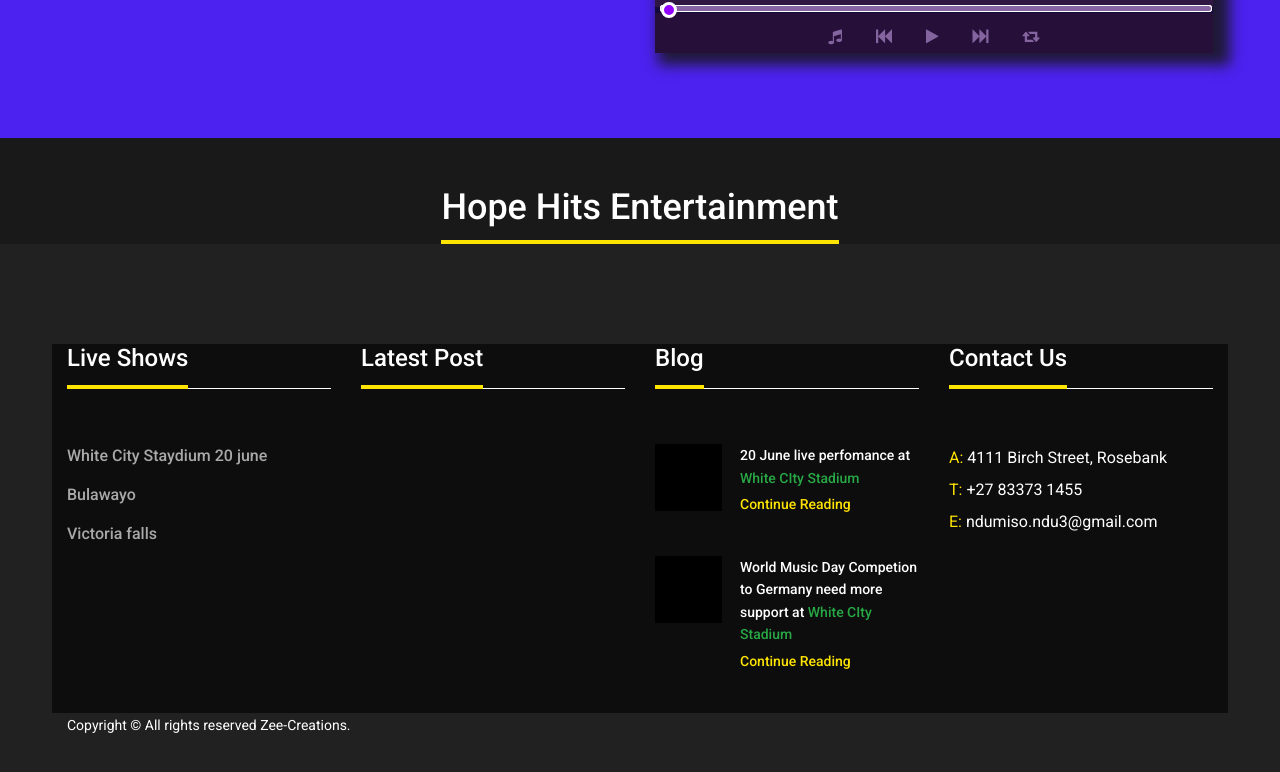
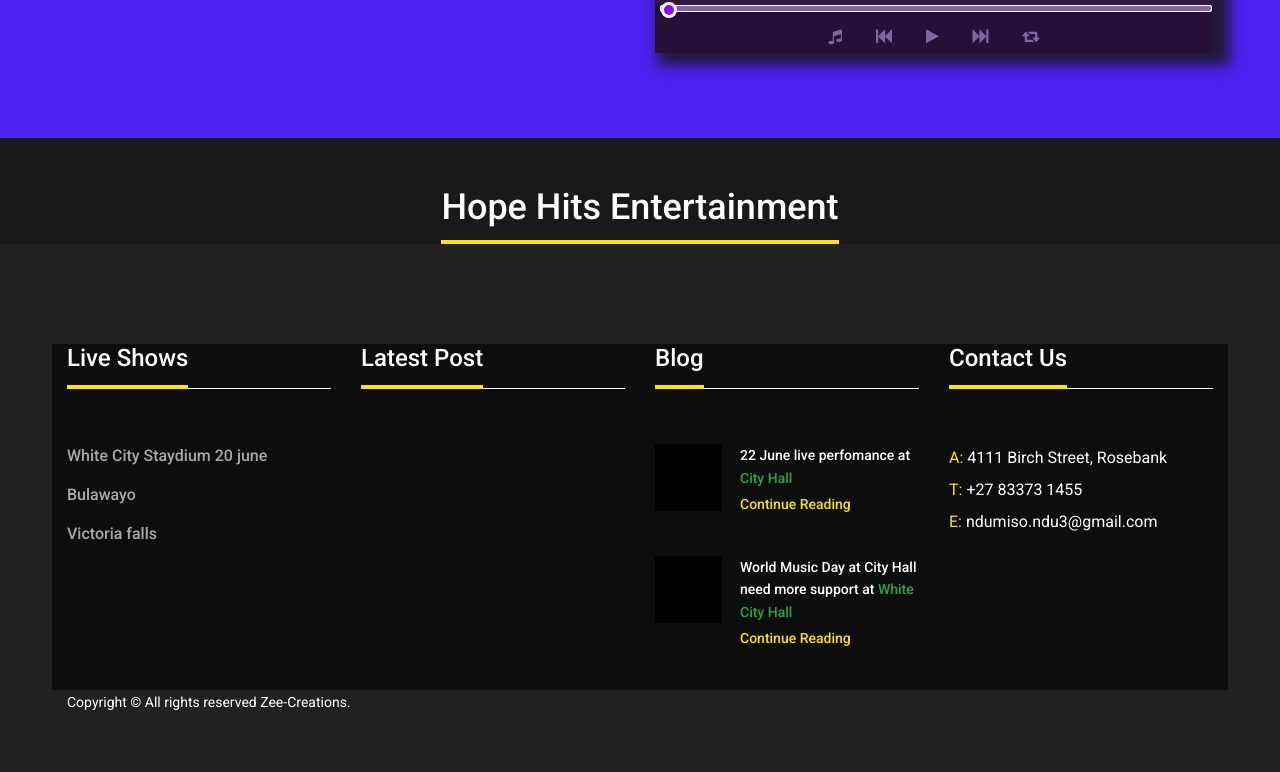
Before and after one commit to zee-creations/hope-hits, a plain HTML site: page index.html in a window 1280 px wide. Shown: the part 1932-2704 px from the top of the page. Drawn offline with Linux system fonts and the light colour scheme; a script that the page names is missing.

Commit message:
Update index.html

```diff
--- a/index.html
+++ b/index.html
@@ -237,14 +237,14 @@
 						<div class="bw-item">
 							<div class="bw-thumb set-bg" data-setbg="img/blog/thumb/1.jpg"></div>
 							<div class="bw-content">
-								<p>20 June live perfomance at <a href="https://en.wikipedia.org/wiki/White_City_Stadium">White CIty Stadium</a> </p>
+								<p>22 June live perfomance at <a href="https://en.wikipedia.org/wiki/White_City_Stadium">City Hall</a> </p>
 								<a href="#">Continue Reading</a>
 							</div>
 						</div>
 						<div class="bw-item">
 							<div class="bw-thumb set-bg" data-setbg="img/blog/thumb/2.jpg"></div>
 							<div class="bw-content">
-                                <p>World Music Day Competion to Germany need more support at <a href="https://en.wikipedia.org/wiki/White_City_Stadium">White CIty Stadium</a></p>
+                                <p>World Music Day at City Hall need more support at <a href="https://en.wikipedia.org/wiki/White_City_Stadium">White City Hall</a></p>
 								<a href="#">Continue Reading</a>
 							</div>
 						</div>
```
